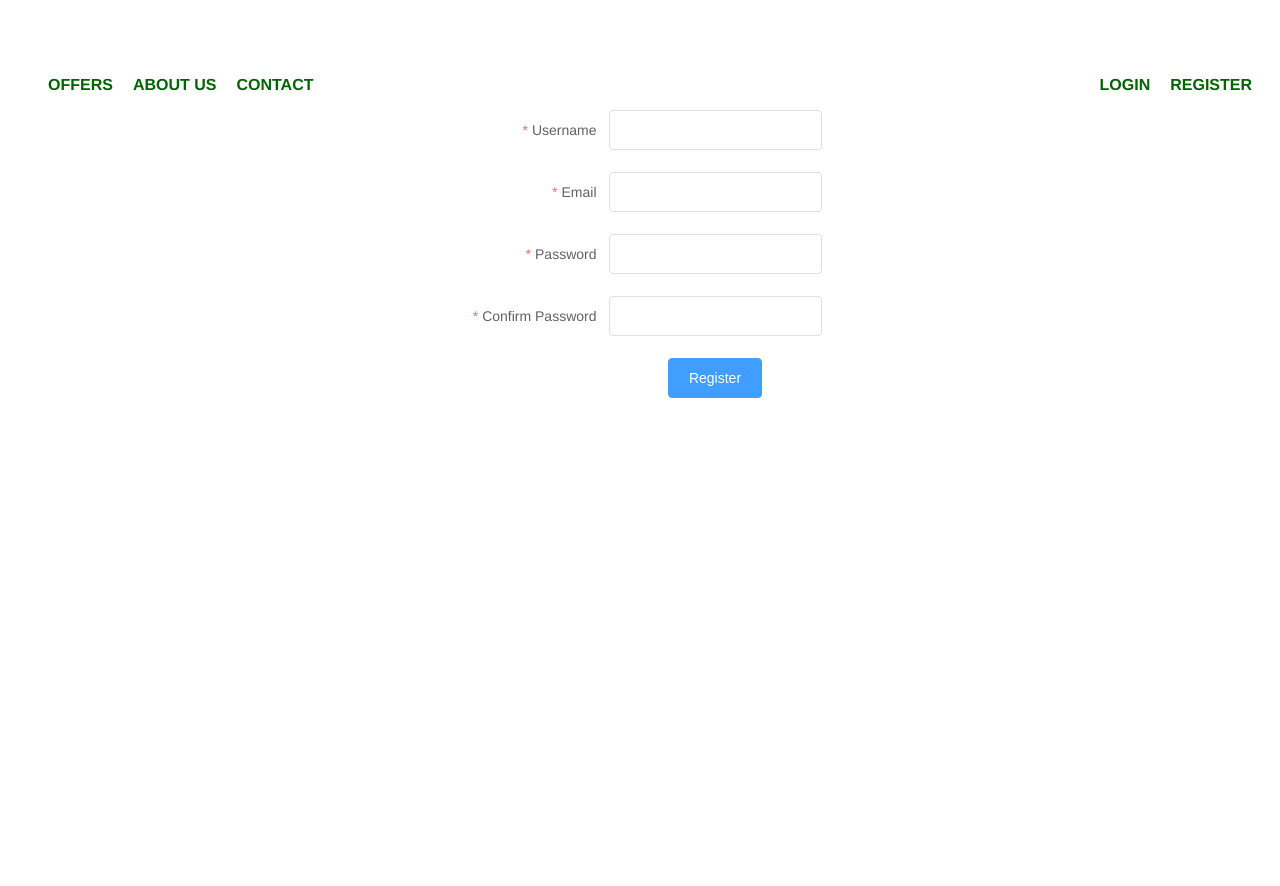
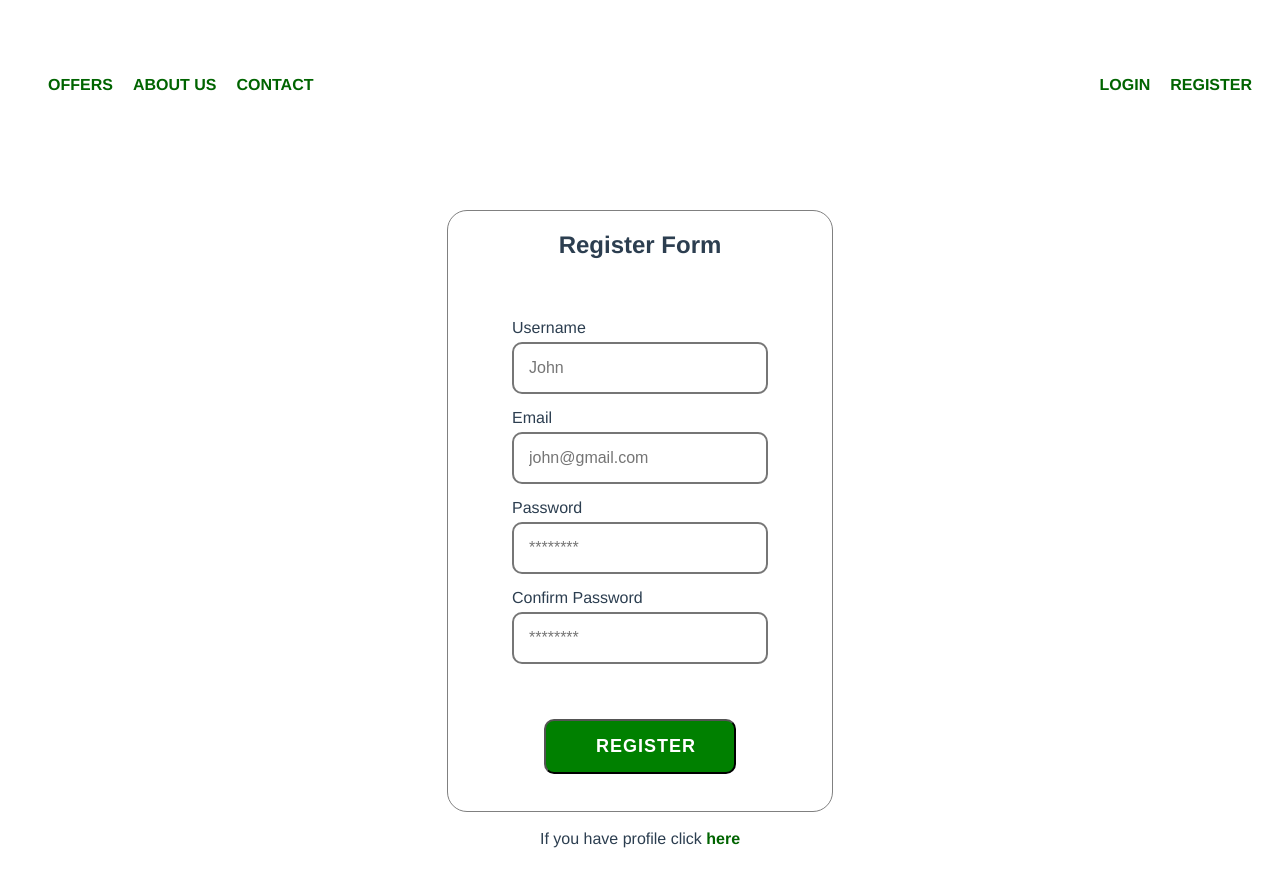
Before and after one commit to napostolova/Online-shop, a Vue app: page /register in a window 1280 px wide. Shown: the top 886 px of the page. Before the commit the page ends 800 px from the top, so only its background shows below. Built offline with nearby package versions, Linux system fonts and the light colour scheme.

Commit message:
add register validations

```diff
--- a/src/components/authenticate/Login.vue
+++ b/src/components/authenticate/Login.vue
@@ -168,6 +168,7 @@ export default {
   margin: 5px 0 15px 0;
   padding: 15px;
   border-radius: 10px;
+  border-style: solid;
   font-size: 16px;
 }
 .error {
@@ -184,7 +185,7 @@ export default {
 }
 
 .link {
-  color: darkgreen;
+  color: blue;
   font-weight: 600;
   text-decoration: none;
 }
--- a/src/components/authenticate/Register.vue
+++ b/src/components/authenticate/Register.vue
@@ -1,95 +1,168 @@
 <template>
   <div class="container">
-    <el-form
-      :model="ruleForm"
-      :rules="rules"
-      ref="ruleForm"
-      label-width="150px"
-      class="demo-ruleForm"
-    >
-      <el-form-item label="Username" prop="username">
-        <el-input v-model="ruleForm.username"></el-input>
-      </el-form-item>
-      <el-form-item label="Email" prop="email">
-        <el-input v-model="ruleForm.email"></el-input>
-      </el-form-item>
-      <el-form-item label="Password" prop="password">
-        <el-input type="password" v-model="ruleForm.password"></el-input>
-      </el-form-item>
-      <el-form-item label="Confirm Password" prop="repeatPass">
-        <el-input type="password" v-model="ruleForm.repeatPass"></el-input>
-      </el-form-item>
-      <el-form-item>
-        <el-button type="primary" @click="submitForm('ruleForm')"
-          >Register</el-button
-        >
-      </el-form-item>
-    </el-form>
+    <section class="register-page">
+      <h1>Register Form</h1>
+      <form class="register-form" @submit.prevent="submitForm">
+        <label for="username" class="label">Username</label>
+        <input
+          type="text"
+          id="username"
+          name="username"
+          class="inputFields"
+          :class="{ error: hasError('username') }"
+          placeholder="John"
+          v-model="$v.formData.username.$model"
+        />
+        <ErrorMessage :isVisible="hasError('username')">
+          <p v-if="!$v.formData.username.required">Username is required</p>
+          <p v-if="!$v.formData.username.minLength">
+            Username must be at least 3 characters
+          </p>
+          <p v-if="!$v.formData.username.alphaNum">
+            Username must consist only letters and digits
+          </p>
+        </ErrorMessage>
+
+        <label for="email" class="label">Email</label>
+        <input
+          type="email"
+          id="email"
+          name="email"
+          class="inputFields"
+          :class="{ error: hasError('email') }"
+          placeholder="john@gmail.com"
+          v-model="$v.formData.email.$model"
+        />
+        <ErrorMessage :isVisible="hasError('email')">
+          <p v-if="!$v.formData.email.required">Email is required</p>
+          <p v-if="!$v.formData.email.email">Email is invalid</p>
+        </ErrorMessage>
+
+        <label for="password" class="label">Password</label>
+        <input
+          type="password"
+          name="password"
+          id="password"
+          class="inputFields"
+          :class="{ error: hasError('password') }"
+          placeholder="********"
+          v-model="$v.formData.password.$model"
+        />
+        <ErrorMessage :isVisible="hasError('password')">
+          <p v-if="!$v.formData.password.required">Password is required</p>
+          <p v-if="!$v.formData.password.minLength">
+            Password must be at least 6 characters
+          </p>
+          <p v-if="!$v.formData.password.alphaNum">
+            Password must consist only letters and digits
+          </p>
+        </ErrorMessage>
+
+        <label for="repeatPass" class="label">Confirm Password</label>
+        <input
+          type="password"
+          name="repeatPass"
+          id="repeatPass"
+          class="inputFields"
+          :class="{ error: hasError('repeatPass') }"
+          placeholder="********"
+          v-model="$v.formData.repeatPass.$model"
+        />
+        <ErrorMessage :isVisible="hasError('repeatPass')">
+          <p v-if="!$v.formData.repeatPass.required">Password is required</p>
+          <p v-if="!$v.formData.repeatPass.sameAs">Passwords do not match</p>
+        </ErrorMessage>
+
+        <input
+          class="submit"
+          type="submit"
+          value="Register"
+          :disabled="isFilled"
+        />
+
+        <p class="field">
+          <span
+            >If you have profile click
+            <router-link class="link" to="/login">here</router-link></span
+          >
+        </p>
+      </form>
+    </section>
   </div>
 </template>
 
+
 <script>
+import {
+  required,
+  email,
+  minLength,
+  alphaNum,
+  sameAs,
+} from "vuelidate/lib/validators";
+import ErrorMessage from "../ErrorMessage.vue";
+
 import { fetchRegister } from "../../services/user.js";
 
 export default {
+  name: "Register",
+  components: {
+    ErrorMessage,
+  },
   data() {
     return {
-      ruleForm: {
+      isFilled: false,
+      formData: {
         username: "",
         email: "",
         password: "",
         repeatPass: "",
       },
-      rules: {
-        username: [
-          {
-            required: true,
-            message: "Please insert a username",
-            trigger: "blur",
-          },
-          {
-            min: 5,
-            message: "Username should be at least 5 symbols",
-            trigger: "blur",
-          },
-        ],
-        email: [
-          {
-            required: true,
-            message: "Please insert valid email",
-            trigger: "change",
-          },
-        ],
-        password: [
-          {
-            required: true,
-            message: "Please insert a password",
-            trigger: "change",
-          },
-        ],
-        repeatPass: [
-          {
-            required: true,
-            message: "Confirm your password",
-            trigger: "change",
-          },
-        ],
-      },
     };
   },
+  validations: {
+    formData: {
+      username: {
+        required,
+        alphaNum,
+        minLength: minLength(3),
+      },
+      email: {
+        required,
+        email,
+      },
+      password: {
+        required,
+        minLength: minLength(6),
+        alphaNum,
+      },
+      repeatPass: {
+        required,
+        sameAs: sameAs("password"),
+      },
+    },
+  },
   methods: {
-    async submitForm(formName) {
-      this.$refs[formName].validate((valid) => {
-        if (!valid) {
-          console.log("error submit!!");
-          return false;
+    async submitForm() {
+      this.$v.$touch();
+
+      let { username, email, password, repeatPass } = { ...this.formData };
+      const data = { username, email, password };
+
+      if (password != repeatPass) {
+        this.isFilled = true;
         }
-      });
-      let { username, email, password } = { ...this.ruleForm };
-      const data = { username, email, password };
       const response = await fetchRegister(data);
-      await this.$store.dispatch("getNewUser", response);
-      this.$router.push("products");
+
+      if (typeof response != "string") {
+        await this.$store.dispatch("getNewUser", response);
+        this.$router.push("products");
+      } else {
+        this.$store.commit("setNotifications", response);
+      }
+    },
+    hasError(field) {
+      return this.$v.formData[field].$error;
     },
   },
 };
@@ -101,4 +174,71 @@ export default {
   justify-content: center;
   align-items: center;
 }
+.register-page {
+  display: flex;
+  flex-direction: column;
+  background: white;
+  width: 30vw;
+  height: 75vh;
+  margin: 100px auto;
+  border: 1px solid gray;
+  border-radius: 20px;
+}
+
+.register-form {
+  display: flex;
+  width: 20vw;
+  height: 55vh;
+  flex-direction: column;
+  margin: 40px auto;
+}
+
+.submit {
+  margin: 40px;
+  padding: 15px 50px;
+  width: 15vw;
+  border-radius: 10px;
+  font-size: 18px;
+  background-color: green;
+  color: white;
+  letter-spacing: 1px;
+  text-align: center;
+  font-weight: 600;
+  text-transform: uppercase;
+  align-self: center;
+}
+
+.submit:hover {
+  cursor: pointer;
+}
+
+.label {
+  text-align: left;
+}
+
+.inputFields {
+  margin: 5px 0 15px 0;
+  padding: 15px;
+  border-radius: 10px;
+  font-size: 16px;
+  border-style: solid;
+}
+.error {
+  border-color: red;
+}
+.error-message {
+  color: red;
+  margin: 0;
+}
+.invalid-form {
+  font-size: 18px;
+  color: rgb(248, 27, 27);
+  font-weight: 600;
+}
+
+.link {
+  color: darkgreen;
+  font-weight: 600;
+  text-decoration: none;
+}
 </style>
--- a/src/services/user.js
+++ b/src/services/user.js
@@ -8,12 +8,16 @@ export async function fetchRegister(data) {
         },
         body: JSON.stringify(data),
     });
-    let result = await response.json();
+    try {
+        let result = await response.json();
 
-    if (response.ok) {
-        return result;
-    } else {
-        throw result.message;
+        if (response.ok) {
+            return result;
+        } else {
+            return result.message;
+        }
+    } catch (error) {
+        console.log(error);
     }
 }
 
@@ -31,7 +35,6 @@ export async function fetchLogin(data) {
             return result;
 
         } else {
-            console.log(result);
             return result.message;
         }
     } catch (err) {
```
